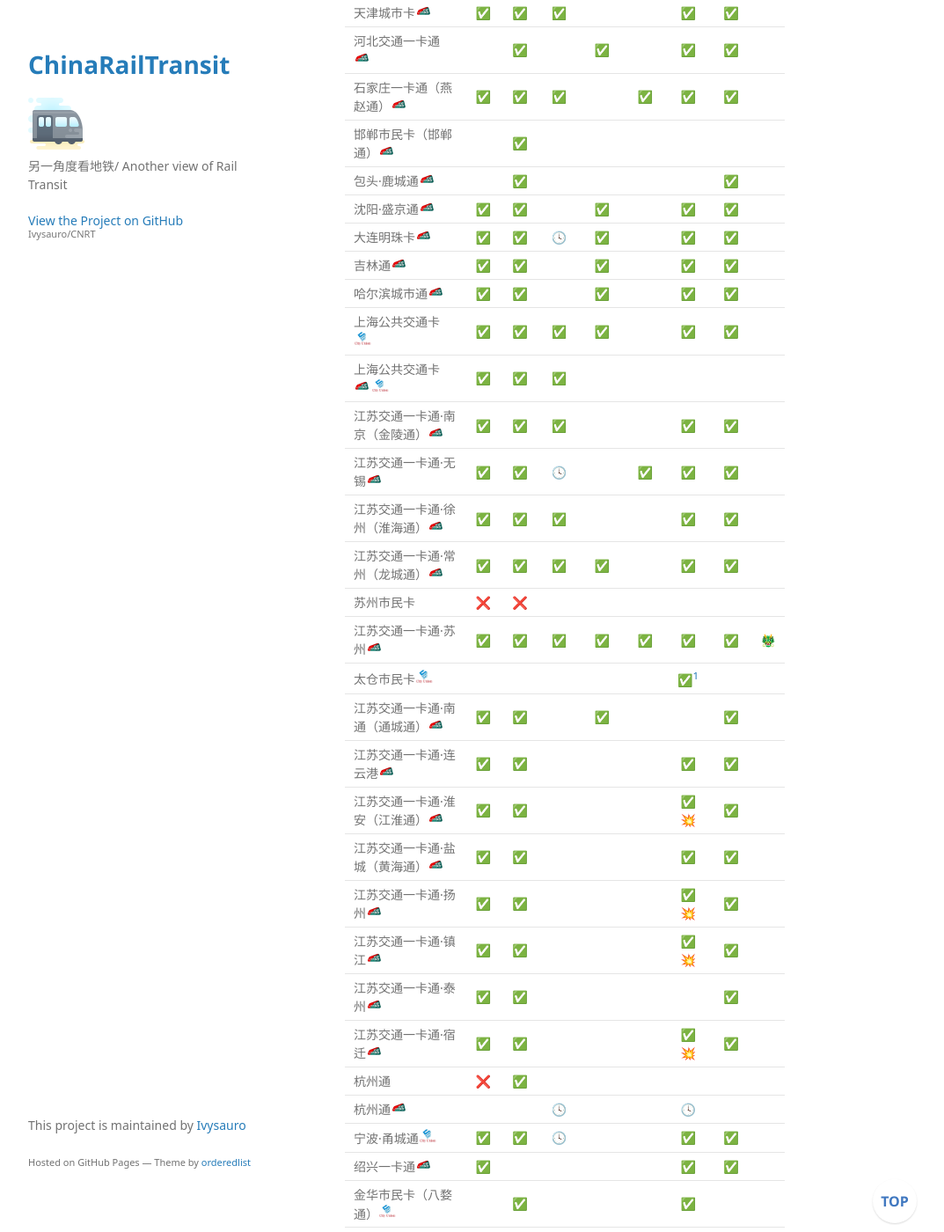
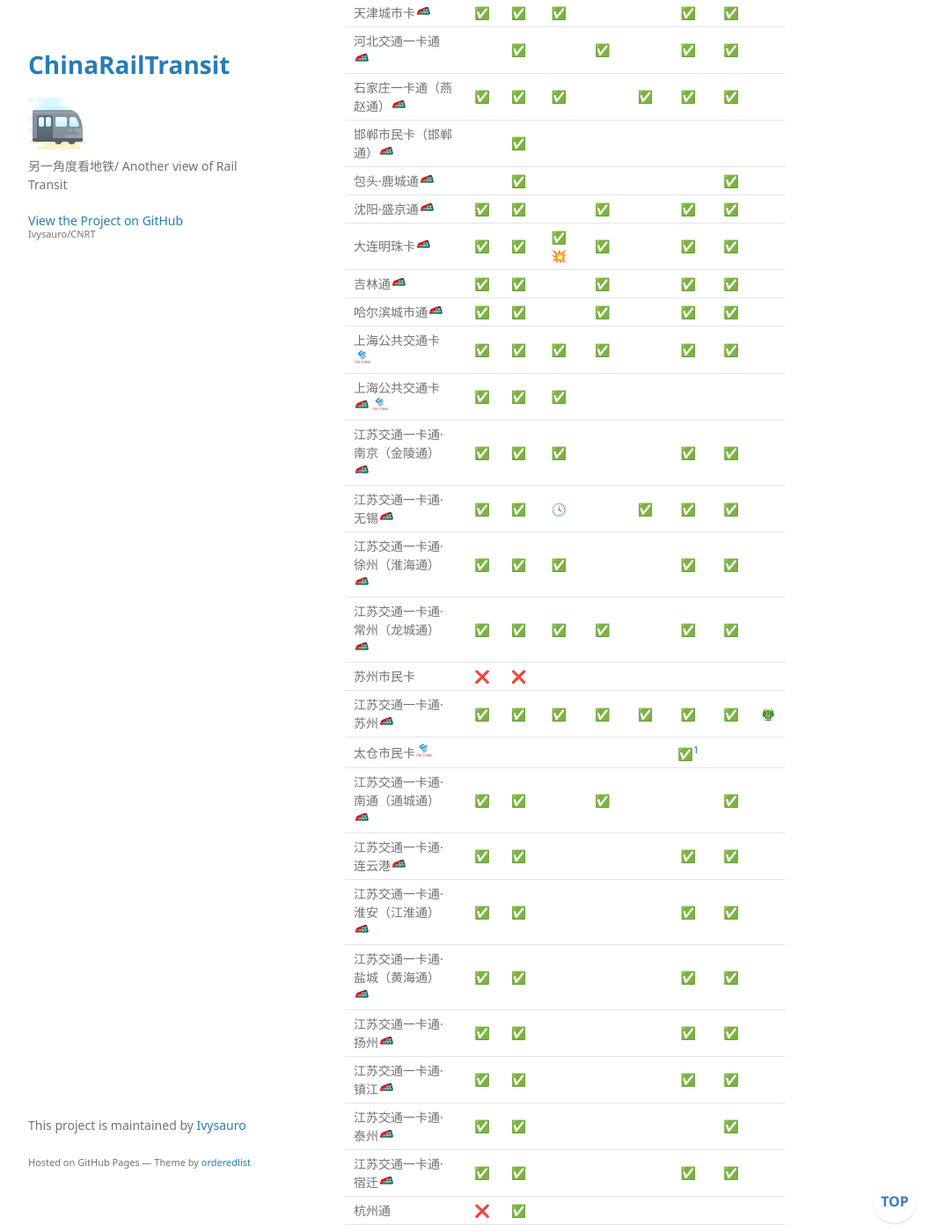
Before and after one commit to Ivysauro/CNRT, a Jekyll site: the page built from data/NFC.md, in a window 1280 px wide and 1400 px high, scrolled down 1313 px. Shown: the whole window at 88% size, without its empty margins (178-1251 px from the left). Built offline with Jekyll 4.4.1, drawn with Linux system fonts in a browser that asks for light colours; some web fonts are replaced; our own code applies the rules of GitHub Pages for plain Markdown files; a script that is not in the unit is left out.

Commit message:
🍊更新苹果数据
新增大连、佛山交通卡支持

```diff
--- a/data/NFC.md
+++ b/data/NFC.md
@@ -45,7 +45,7 @@
 | 邯郸市民卡（邯郸通）<img src="https://raw.githubusercontent.com/Ivysauro/CNRT/master/images/T-Union.png" width="20" hegiht="20"> |  | ✅ |  |  |  |  |  |  |
 | 包头·鹿城通<img src="https://raw.githubusercontent.com/Ivysauro/CNRT/master/images/T-Union.png" width="20" hegiht="20"> |  | ✅ |  |  |  |  | ✅ |  |
 | 沈阳·盛京通<img src="https://raw.githubusercontent.com/Ivysauro/CNRT/master/images/T-Union.png" width="20" hegiht="20"> | ✅ | ✅ |  | ✅ |  | ✅ | ✅ |  |
-| 大连明珠卡<img src="https://raw.githubusercontent.com/Ivysauro/CNRT/master/images/T-Union.png" width="20" hegiht="20"> | ✅ | ✅ | 🕓 | ✅ |  | ✅ | ✅ |  |
+| 大连明珠卡<img src="https://raw.githubusercontent.com/Ivysauro/CNRT/master/images/T-Union.png" width="20" hegiht="20"> | ✅ | ✅ | ✅💥 | ✅ |  | ✅ | ✅ |  |
 | 吉林通<img src="https://raw.githubusercontent.com/Ivysauro/CNRT/master/images/T-Union.png" width="20" hegiht="20"> | ✅ | ✅ |  | ✅ |  | ✅ | ✅ |  |
 | 哈尔滨城市通<img src="https://raw.githubusercontent.com/Ivysauro/CNRT/master/images/T-Union.png" width="20" hegiht="20"> | ✅ | ✅ |  | ✅ |  | ✅ | ✅ |  |
 | 上海公共交通卡<img src="https://raw.githubusercontent.com/Ivysauro/CNRT/master/images/City Union.png" width="20" hegiht="20"> | ✅ | ✅ | ✅ | ✅ |  | ✅ | ✅ |  |
@@ -59,12 +59,12 @@
 | 太仓市民卡<img src="https://raw.githubusercontent.com/Ivysauro/CNRT/master/images/City Union.png" width="20" hegiht="20"> |  |  |  |  |  | ✅[^tco] |  |  |
 | 江苏交通一卡通·南通（通城通）<img src="https://raw.githubusercontent.com/Ivysauro/CNRT/master/images/T-Union.png" width="20" hegiht="20"> | ✅ | ✅ |  | ✅ |  |  | ✅ |  |
 | 江苏交通一卡通·连云港<img src="https://raw.githubusercontent.com/Ivysauro/CNRT/master/images/T-Union.png" width="20" hegiht="20"> | ✅ | ✅ |  |  |  | ✅ | ✅ |  |
-| 江苏交通一卡通·淮安（江淮通）<img src="https://raw.githubusercontent.com/Ivysauro/CNRT/master/images/T-Union.png" width="20" hegiht="20"> | ✅ | ✅ |  |  |  | ✅💥 | ✅ |  |
+| 江苏交通一卡通·淮安（江淮通）<img src="https://raw.githubusercontent.com/Ivysauro/CNRT/master/images/T-Union.png" width="20" hegiht="20"> | ✅ | ✅ |  |  |  | ✅ | ✅ |  |
 | 江苏交通一卡通·盐城（黄海通）<img src="https://raw.githubusercontent.com/Ivysauro/CNRT/master/images/T-Union.png" width="20" hegiht="20"> | ✅ | ✅ |  |  |  | ✅ | ✅ |  |
-| 江苏交通一卡通·扬州<img src="https://raw.githubusercontent.com/Ivysauro/CNRT/master/images/T-Union.png" width="20" hegiht="20"> | ✅ | ✅ |  |  |  | ✅💥 | ✅ |  |
-| 江苏交通一卡通·镇江<img src="https://raw.githubusercontent.com/Ivysauro/CNRT/master/images/T-Union.png" width="20" hegiht="20"> | ✅ | ✅ |  |  |  | ✅💥 | ✅ |  |
+| 江苏交通一卡通·扬州<img src="https://raw.githubusercontent.com/Ivysauro/CNRT/master/images/T-Union.png" width="20" hegiht="20"> | ✅ | ✅ |  |  |  | ✅ | ✅ |  |
+| 江苏交通一卡通·镇江<img src="https://raw.githubusercontent.com/Ivysauro/CNRT/master/images/T-Union.png" width="20" hegiht="20"> | ✅ | ✅ |  |  |  | ✅ | ✅ |  |
 | 江苏交通一卡通·泰州<img src="https://raw.githubusercontent.com/Ivysauro/CNRT/master/images/T-Union.png" width="20" hegiht="20"> | ✅ | ✅ |  |  |  |  | ✅ |  |
-| 江苏交通一卡通·宿迁<img src="https://raw.githubusercontent.com/Ivysauro/CNRT/master/images/T-Union.png" width="20" hegiht="20"> | ✅ | ✅ |  |  |  | ✅💥 | ✅ |  |
+| 江苏交通一卡通·宿迁<img src="https://raw.githubusercontent.com/Ivysauro/CNRT/master/images/T-Union.png" width="20" hegiht="20"> | ✅ | ✅ |  |  |  | ✅ | ✅ |  |
 | 杭州通 | ❌ | ✅ |  |  |  |  |  |  |
 | 杭州通<img src="https://raw.githubusercontent.com/Ivysauro/CNRT/master/images/T-Union.png" width="20" hegiht="20"> |  |  | 🕓 |  |  | 🕓 |  |  |
 | 宁波·甬城通<img src="https://raw.githubusercontent.com/Ivysauro/CNRT/master/images/City Union.png" width="20" hegiht="20"> | ✅ | ✅ | 🕓 |  |  | ✅ | ✅ |  |
@@ -81,7 +81,7 @@
 | 南平·武夷通<img src="https://raw.githubusercontent.com/Ivysauro/CNRT/master/images/T-Union.png" width="20" hegiht="20"> | 🕓 | ✅ |  |  |  |  |  |  |
 | 南昌·洪城通<img src="https://raw.githubusercontent.com/Ivysauro/CNRT/master/images/City Union.png" width="20" hegiht="20"> |  | ✅ |  |  |  | ✅ | 🕓 |  |
 | 赣州通<img src="https://raw.githubusercontent.com/Ivysauro/CNRT/master/images/T-Union.png" width="20" hegiht="20"> | ✅ | ✅ |  |  |  |  | ✅ |  |
-| 济南·泉城通<img src="https://raw.githubusercontent.com/Ivysauro/CNRT/master/images/T-Union.png" width="20" hegiht="20"> | 🕓 | ✅ | 🕓 | | | ✅💥 | ✅ |
+| 济南·泉城通<img src="https://raw.githubusercontent.com/Ivysauro/CNRT/master/images/T-Union.png" width="20" hegiht="20"> | 🕓 | ✅ | 🕓 | | | ✅ | ✅ |
 | 青岛·琴岛通<img src="https://raw.githubusercontent.com/Ivysauro/CNRT/master/images/T-Union.png" width="20" hegiht="20"> | ✅ | ✅ | 🕓 | ✅ |  | ✅ | ✅ |  |
 | 烟台市民卡<img src="https://raw.githubusercontent.com/Ivysauro/CNRT/master/images/T-Union.png" width="20" hegiht="20"> |  | ✅ |  |  |  |  |  |  |
 | 潍坊通<img src="https://raw.githubusercontent.com/Ivysauro/CNRT/master/images/T-Union.png" width="20" hegiht="20"> |  | ✅ |  |  |  | ✅ |  |  |
@@ -97,7 +97,7 @@
 | 深圳通 | ❌ | ❌ |  | ❌ | ❌ | ❌ |  |  |
 | 深圳通<img src="https://raw.githubusercontent.com/Ivysauro/CNRT/master/images/T-Union.png" width="20" hegiht="20"> | ✅ | ✅ | ✅ |  | ✅ | ✅ | ✅ |  |
 | 珠海通<img src="https://raw.githubusercontent.com/Ivysauro/CNRT/master/images/T-Union.png" width="20" hegiht="20"><img src="https://raw.githubusercontent.com/Ivysauro/CNRT/master/images/City Union.png" width="20" hegiht="20"> |  |  |  |  | ✅ | ✅ | ✅ |  |
-| 佛山·广佛通<img src="https://raw.githubusercontent.com/Ivysauro/CNRT/master/images/T-Union.png" width="20" hegiht="20"> | ✅ | ✅ |  |  |  | ✅ | ✅ |  |
+| 佛山·广佛通<img src="https://raw.githubusercontent.com/Ivysauro/CNRT/master/images/T-Union.png" width="20" hegiht="20"> | ✅ | ✅ | ✅💥 |  |  | ✅ | ✅ |  |
 | 江门·五邑通<img src="https://raw.githubusercontent.com/Ivysauro/CNRT/master/images/T-Union.png" width="20" hegiht="20"> | ✅ | ✅ |  |  |  | ✅ | ✅ |  |
 | 茂名·茂城通<img src="https://raw.githubusercontent.com/Ivysauro/CNRT/master/images/T-Union.png" width="20" hegiht="20"> | ✅ | ✅ |  |  |  | ✅ | ✅ |  |
 | 汕尾·红海通<img src="https://raw.githubusercontent.com/Ivysauro/CNRT/master/images/T-Union.png" width="20" hegiht="20"> | ✅ | ✅ |  |  |  | ✅ | ✅ |  |
```
